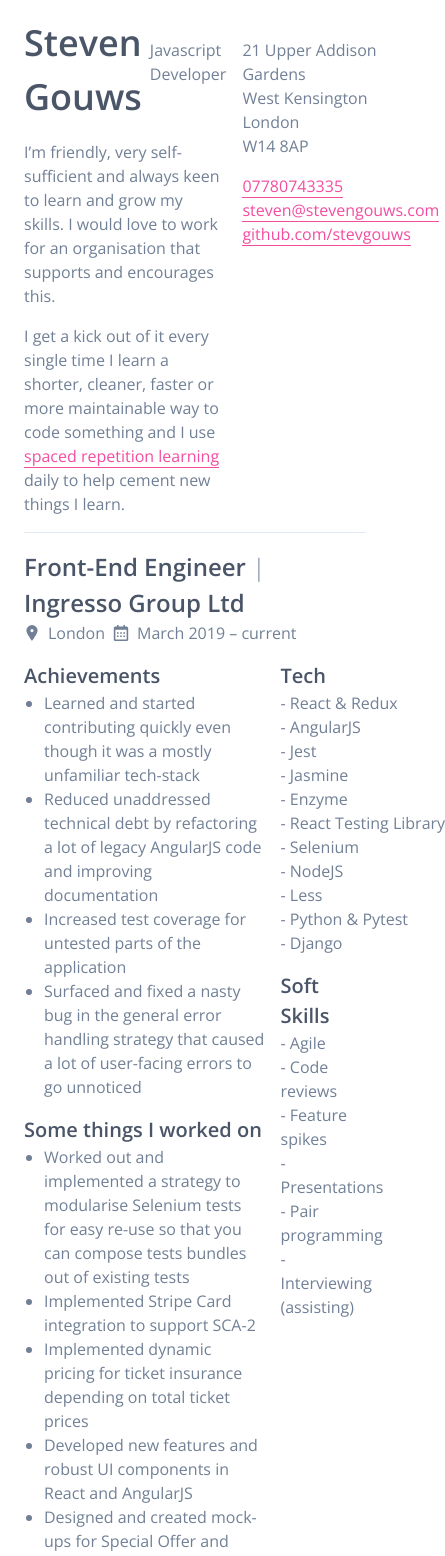
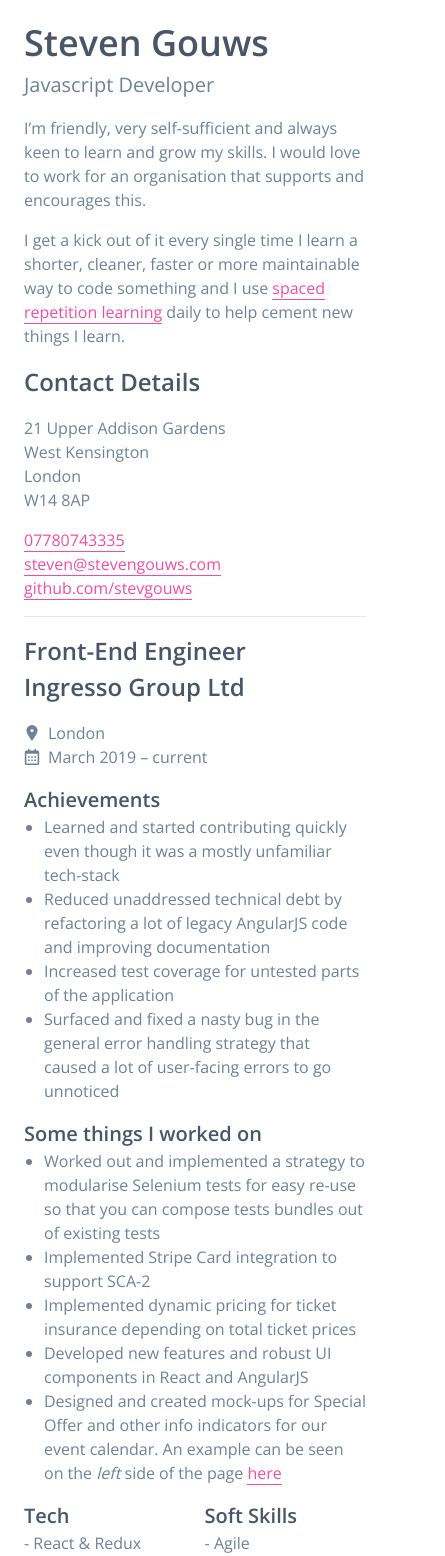
Before and after one commit to stevgouws/stevengouws.com, a Next.js app: page /CV in a window 390 px wide. Shown: the top 1556 px of the page, 445 px wide, since content can reach past the window. Built offline with nearby package versions, Linux system fonts and the light colour scheme.

Commit message:
Mobilify!

```diff
--- a/components/CV/Duration.js
+++ b/components/CV/Duration.js
@@ -3,7 +3,7 @@ import Icon from "../common/Icon";
 export default function Duration({ duration }) {
   if (Array.isArray(duration)) {
     return (
-      <div className="flex">
+      <div className="lg:flex">
         {duration.map((item) => (
           <Icon key={item} name="calendar" text={item} classes="mr-4" />
         ))}
--- a/components/CV/Job.js
+++ b/components/CV/Job.js
@@ -19,12 +19,12 @@ export default function Job({
   return (
     <Section hideHrForPrint={hideHrForPrint}>
       <Heading />
-      <div className="mb-4 flex justify-between">
+      <div className="mb-4 flex justify-between flex-col lg:flex-row">
         <div className="flex-1">
           <Achievements />
           <Tasks />
         </div>
-        <div className="ml-4 w-1/4">
+        <div className="lg:w-1/4 flex mt-4 lg:block lg:mt-0 lg:ml-4">
           <Tech />
           <SoftSkills />
           {/* <style jsx>{`
@@ -44,12 +44,17 @@ export default function Job({
   function Heading() {
     return (
       <div className="mb-4">
-        <h3 className="mb-0">
-          {position} <span className="text-gray-500 font-normal">|</span>{" "}
-          {company}
+        <h3 className="lg:mb-0">
+          {position}
+          <span className="text-gray-500 font-normal">
+            <span className="hidden lg:inline"> |</span>
+          </span>{" "}
+          <span className="block lg:inline">{company}</span>
         </h3>
         <div
-          className={`flex ${Array.isArray(duration) ? "justify-between" : ""}`}
+          className={`flex-col flex lg:flex-row ${
+            Array.isArray(duration) ? "justify-between" : ""
+          }`}
         >
           <Icon name="location" text={location} classes="mr-2" />
           <Duration duration={duration} />
@@ -95,7 +100,11 @@ export default function Job({
 
   function SoftSkills() {
     return (
-      <RightColItem heading="Soft Skills" items={softSkills} classes="mt-4" />
+      <RightColItem
+        heading="Soft Skills"
+        items={softSkills}
+        classes="ml-4 lg:mt-4 lg:ml-0"
+      />
     );
   }
 }
@@ -104,7 +113,7 @@ Job.propTypes = {
   achievements: array,
   children: any,
   company: string.isRequired,
-  duration: string.isRequired,
+  duration: oneOfType([string.isRequired, array.isRequired]),
   exampleTasks: array,
   hideHrForPrint: bool,
   location: any,
--- a/pages/CV.js
+++ b/pages/CV.js
@@ -11,12 +11,12 @@ export default function CV() {
   return (
     <Layout>
       <Section>
-        <div className="flex justify-between items-baseline">
+        <div className="flex-col flex justify-between items-baseline lg:flex-row">
           <div className="flex flex-col flex-2">
             <Heading />
             <Introduction />
           </div>
-          <ContactDetails classes="ml-4 flex-1" />
+          <ContactDetails classes="mt-4 lg:ml-4 lg:flex-1 lg:mt-0" />
         </div>
       </Section>
       <Job
@@ -170,9 +170,9 @@ export default function CV() {
 
 function Heading() {
   return (
-    <div className="flex items-baseline">
-      <h2>Steven Gouws</h2>
-      <span className="ml-2">Javascript Developer</span>
+    <div className="mb-4 items-baseline lg:flex lg:mb-0">
+      <h2 className="mb-0 lg:mb-4">Steven Gouws</h2>
+      <span className="text-xl lg:text-base lg:ml-2">Javascript Developer</span>
     </div>
   );
 }
@@ -200,6 +200,7 @@ function Introduction() {
 function ContactDetails({ classes }) {
   return (
     <div className={classes}>
+      <h3 className="lg:hidden">Contact Details</h3>
       <div>21 Upper Addison Gardens</div>
       <div>West Kensington</div>
       <div>London</div>
@@ -218,7 +219,7 @@ function ContactDetails({ classes }) {
 }
 
 ContactDetails.propTypes = {
-  classes: array,
+  classes: string,
 };
 
 ContactDetails.defaultProps = {
@@ -227,17 +228,17 @@ ContactDetails.defaultProps = {
 
 function TwoColItem({ heading, location, duration, children }) {
   return (
-    <div className="mb-4 flex items-center justify-between">
+    <div className="mb-4 flex lg:items-center lg:justify-between flex-col lg:flex-row">
       <div>
-        <h3 className="mb-0">{heading}</h3>
+        <h3 className="lg:mb-0">{heading}</h3>
         {(location || duration) && (
-          <div className="flex flex-col">
+          <div className="flex flex-col mb-4 lg:mb-0">
             <Icon name="location" text={location} classes="mr-2" />
             <Duration duration={duration}></Duration>
           </div>
         )}
       </div>
-      <div className="w-9/12">{children}</div>
+      <div className="lg:w-9/12">{children}</div>
     </div>
   );
 }
@@ -264,7 +265,6 @@ function Education() {
       duration="2001 - 2004"
     >
       <List
-        styleInside
         items={[
           "Diploma in Computer Systems Engineering - Damelin College ",
           "CompTIA A+ and N+ certified",
@@ -289,9 +289,9 @@ function HospitalityCareer() {
 
 function Hobbies() {
   return (
-    <div className="hobbies mb-4 flex items-center justify-between">
-      <h3 className="mb-0">Hobbies</h3>
-      <div className="w-9/12 flex">
+    <div className="hobbies mb-4 lg:flex lg:items-center lg:justify-between">
+      <h3 className="lg:mb-0">Hobbies</h3>
+      <div className="lg:w-9/12 lg:flex">
         <List
           columns={[
             ["Reading", "Going to the gym"],
--- a/pages/index.js
+++ b/pages/index.js
@@ -1,62 +1,25 @@
 import Head from "next/head";
+import Link from "../components/common/Link";
 
 export default function Home() {
   return (
     <div className="container">
       <Head>
-        <title>Create Next App</title>
+        <title>Steven Gouws - Javascript Developer</title>
         <link rel="icon" href="/favicon.ico" />
       </Head>
 
       <main>
-        <h1 className="title">
-          Welcome to <a href="https://nextjs.org">Next.js!</a>
-        </h1>
-
-        <p className="description">
-          Get started by editing <code>pages/index.js</code>
-        </p>
-
-        <div className="grid">
-          <a href="https://nextjs.org/docs" className="card">
-            <h3>Documentation &rarr;</h3>
-            <p>Find in-depth information about Next.js features and API.</p>
-          </a>
-
-          <a href="https://nextjs.org/learn" className="card">
-            <h3>Learn &rarr;</h3>
-            <p>Learn about Next.js in an interactive course with quizzes!</p>
-          </a>
-
-          <a
-            href="https://github.com/zeit/next.js/tree/master/examples"
-            className="card"
-          >
-            <h3>Examples &rarr;</h3>
-            <p>Discover and deploy boilerplate example Next.js projects.</p>
-          </a>
-
-          <a
-            href="https://zeit.co/import?filter=next.js&utm_source=create-next-app&utm_medium=default-template&utm_campaign=create-next-app"
-            className="card"
-          >
-            <h3>Deploy &rarr;</h3>
-            <p>
-              Instantly deploy your Next.js site to a public URL with ZEIT Now.
-            </p>
-          </a>
+        <div className="flex items-baseline flex-col lg:flex-row">
+          <h1 className="mb-0">Steven Gouws</h1>
+          <span className="text-2xl lg:text-base lg:ml-2">
+            Javascript Developer
+          </span>
+          <span className="text-2xl lg:text-base lg:ml-2">
+            <Link href="cv">CV</Link>
+          </span>
         </div>
       </main>
-
-      <footer>
-        <a
-          href="https://zeit.co?utm_source=create-next-app&utm_medium=default-template&utm_campaign=create-next-app"
-          target="_blank"
-          rel="noopener noreferrer"
-        >
-          Powered by <img src="/zeit.svg" alt="ZEIT Logo" />
-        </a>
-      </footer>
 
       <style jsx>{`
         .container {
```
